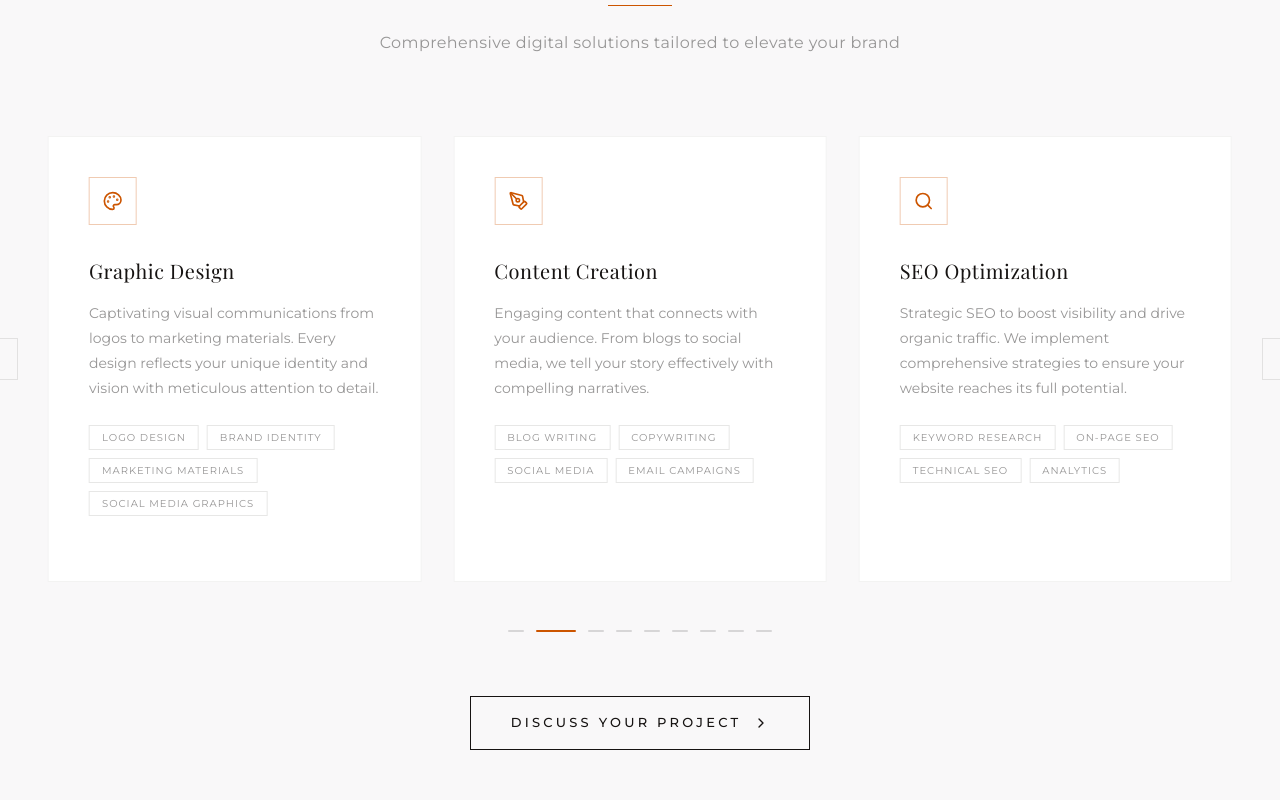
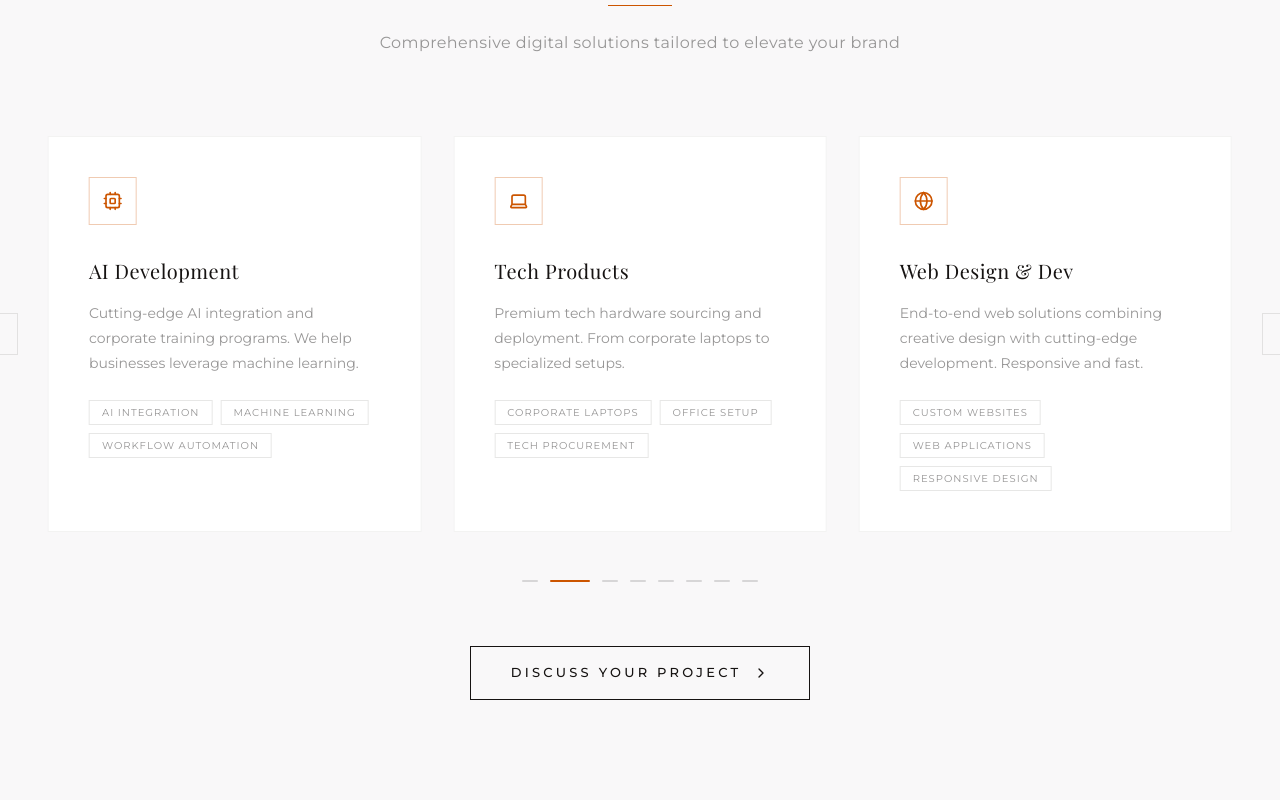
Before and after one commit to Billyrono/Maron-Labs, a Next.js app: page / in a window 1280 px wide. Shown: the part 1040-1840 px from the top of the page. Built offline with nearby package versions, Linux system fonts and the light colour scheme; a web font is replaced by a local one.

Commit message:
Update footer legal column, services carousel, and add location to terms

```diff
--- a/app/terms/page.tsx
+++ b/app/terms/page.tsx
@@ -211,6 +211,7 @@ export default function TermsPage() {
                                 <div className="space-y-4 text-sm tracking-wide text-[#f9f8f9]">
                                     <p><span className="text-[#cc5500] uppercase tracking-[0.2em] text-[10px] inline-block w-24">Email</span> hello@maronlabs.com</p>
                                     <p><span className="text-[#cc5500] uppercase tracking-[0.2em] text-[10px] inline-block w-24">Phone</span> +254 700 270 670</p>
+                                    <p><span className="text-[#cc5500] uppercase tracking-[0.2em] text-[10px] inline-block w-24">Location</span> Nairobi, Kenya</p>
                                 </div>
                             </div>
                         </FadeIn>
--- a/components/sections/footer.tsx
+++ b/components/sections/footer.tsx
@@ -32,7 +32,7 @@ export default function Footer() {
         {/* Divider */}
         <div className="w-full h-[1px] bg-[#f9f8f9]/5 mb-16" />
 
-        <div className="grid grid-cols-1 md:grid-cols-4 gap-12 mb-16">
+        <div className="grid grid-cols-1 md:grid-cols-5 gap-8 mb-16">
           {/* About */}
           <FadeIn delay={0}>
             <div>
@@ -69,8 +69,26 @@ export default function Footer() {
                   { label: "Our Team", href: "/team" },
                   { label: "Portfolio", href: "/portfolio" },
                   { label: "Contact", href: "/contact" },
-                  { label: "Terms", href: "/terms" },
-                  { label: "Privacy", href: "/privacy" },
+                  { label: "Affiliates", href: "/affiliates" },
+                ].map((item) => (
+                  <li key={item.href}>
+                    <Link href={item.href} className="text-sm text-[#979696] hover:text-[#f9f8f9] transition-colors duration-300 tracking-wide">
+                      {item.label}
+                    </Link>
+                  </li>
+                ))}
+              </ul>
+            </div>
+          </FadeIn>
+
+          {/* Legal */}
+          <FadeIn delay={250}>
+            <div>
+              <h4 className="text-[10px] uppercase tracking-[0.3em] text-[#f9f8f9]/40 mb-6">Legal</h4>
+              <ul className="space-y-3">
+                {[
+                  { label: "Terms of Service", href: "/terms" },
+                  { label: "Privacy Policy", href: "/privacy" },
                   { label: "Cookie Policy", href: "/cookie-policy" },
                 ].map((item) => (
                   <li key={item.href}>
--- a/components/sections/services.tsx
+++ b/components/sections/services.tsx
@@ -1,72 +1,57 @@
 "use client"
 
 import { useState, useEffect, useRef, useCallback } from "react"
-import { ChevronLeft, ChevronRight, Globe, Palette, PenTool, Search, BookOpen, Settings, Smartphone, ShoppingCart, Mail } from "lucide-react"
+import { ChevronLeft, ChevronRight, Globe, Palette, PenTool, Search, Smartphone, ShoppingCart, Monitor, Cpu, Database, Laptop } from "lucide-react"
 import { FadeIn } from "@/components/scroll-animations"
 
 const services = [
   {
-    title: "Web Dev & Design",
-    description:
-      "End-to-end web solutions combining creative design with cutting-edge development. Responsive, fast, and optimized for conversions across all devices.",
+    title: "System Development",
+    description: "Enterprise-grade software solutions and complete tech system management. We build robust, scalable architectures.",
+    icon: Database,
+    features: ["Custom Software", "Cloud Architecture", "API Development"],
+  },
+  {
+    title: "AI Development",
+    description: "Cutting-edge AI integration and corporate training programs. We help businesses leverage machine learning.",
+    icon: Cpu,
+    features: ["AI Integration", "Machine Learning", "Workflow Automation"],
+  },
+  {
+    title: "Tech Products",
+    description: "Premium tech hardware sourcing and deployment. From corporate laptops to specialized setups.",
+    icon: Laptop,
+    features: ["Corporate Laptops", "Office Setup", "Tech Procurement"],
+  },
+  {
+    title: "Web Design & Dev",
+    description: "End-to-end web solutions combining creative design with cutting-edge development. Responsive and fast.",
     icon: Globe,
-    features: ["Custom Websites", "E-commerce", "Web Applications", "Responsive Design"],
+    features: ["Custom Websites", "Web Applications", "Responsive Design"],
+  },
+  {
+    title: "Mobile Apps",
+    description: "Native and cross-platform mobile applications that deliver exceptional user experiences.",
+    icon: Smartphone,
+    features: ["iOS Development", "Android Development", "Cross-Platform Apps"],
+  },
+  {
+    title: "E-Commerce",
+    description: "Complete online store setup with payment integration, inventory management, and optimized checkouts.",
+    icon: ShoppingCart,
+    features: ["Store Setup", "Payment Gateways", "Inventory Management"],
   },
   {
     title: "Graphic Design",
-    description:
-      "Captivating visual communications from logos to marketing materials. Every design reflects your unique identity and vision with meticulous attention to detail.",
+    description: "Captivating visual communications that tell your brand story. From logos to complete brand identities.",
     icon: Palette,
-    features: ["Logo Design", "Brand Identity", "Marketing Materials", "Social Media Graphics"],
+    features: ["Logo Design", "Brand Identity", "Marketing Materials"],
   },
   {
-    title: "Content Creation",
-    description:
-      "Engaging content that connects with your audience. From blogs to social media, we tell your story effectively with compelling narratives.",
-    icon: PenTool,
-    features: ["Blog Writing", "Copywriting", "Social Media", "Email Campaigns"],
-  },
-  {
-    title: "SEO Optimization",
-    description:
-      "Strategic SEO to boost visibility and drive organic traffic. We implement comprehensive strategies to ensure your website reaches its full potential.",
+    title: "Digital Marketing",
+    description: "Strategic marketing and SEO to boost visibility. We implement comprehensive strategies to drive traffic.",
     icon: Search,
-    features: ["Keyword Research", "On-Page SEO", "Technical SEO", "Analytics"],
-  },
-  {
-    title: "Digital Publications",
-    description:
-      "Professional e-books, whitepapers, and brochures. Visually appealing and optimized for digital consumption with proper formatting.",
-    icon: BookOpen,
-    features: ["E-books", "Whitepapers", "Brochures", "Reports"],
-  },
-  {
-    title: "Maintenance & Support",
-    description:
-      "Ongoing care for your digital assets. Updates, monitoring, security, and backup solutions to keep you running smoothly 24/7.",
-    icon: Settings,
-    features: ["Updates", "Security", "Backups", "Monitoring"],
-  },
-  {
-    title: "Mobile App Development",
-    description:
-      "Native and cross-platform mobile applications that deliver exceptional user experiences on iOS and Android devices.",
-    icon: Smartphone,
-    features: ["iOS Apps", "Android Apps", "Cross-Platform", "App Maintenance"],
-  },
-  {
-    title: "E-Commerce Solutions",
-    description:
-      "Complete online store setup with payment integration, inventory management, and optimized checkout experiences.",
-    icon: ShoppingCart,
-    features: ["Shopify", "WooCommerce", "Payment Gateways", "Inventory Management"],
-  },
-  {
-    title: "Email Marketing",
-    description:
-      "Strategic email campaigns that nurture leads and drive conversions. From newsletters to automated sequences that engage your audience.",
-    icon: Mail,
-    features: ["Newsletters", "Automation", "List Management", "Analytics"],
+    features: ["Keyword Research", "Technical SEO", "Content Strategy"],
   },
 ]
 
```
